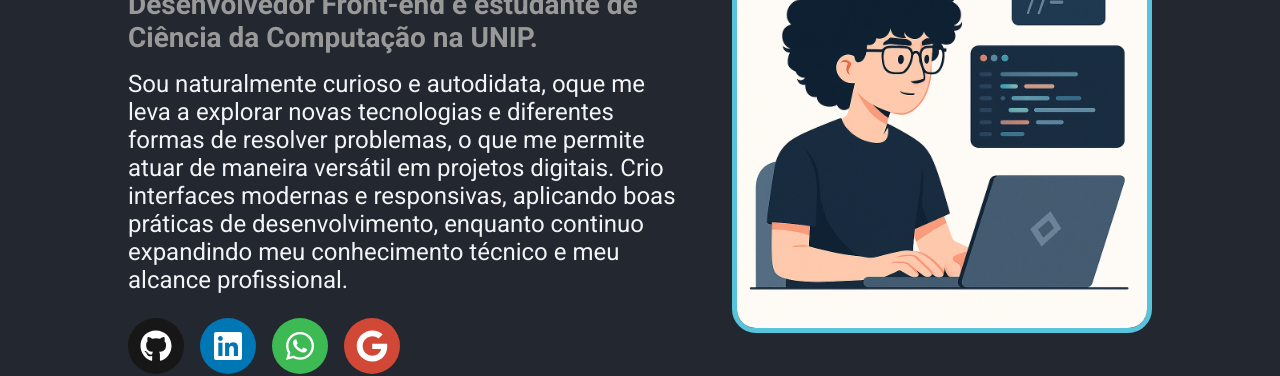
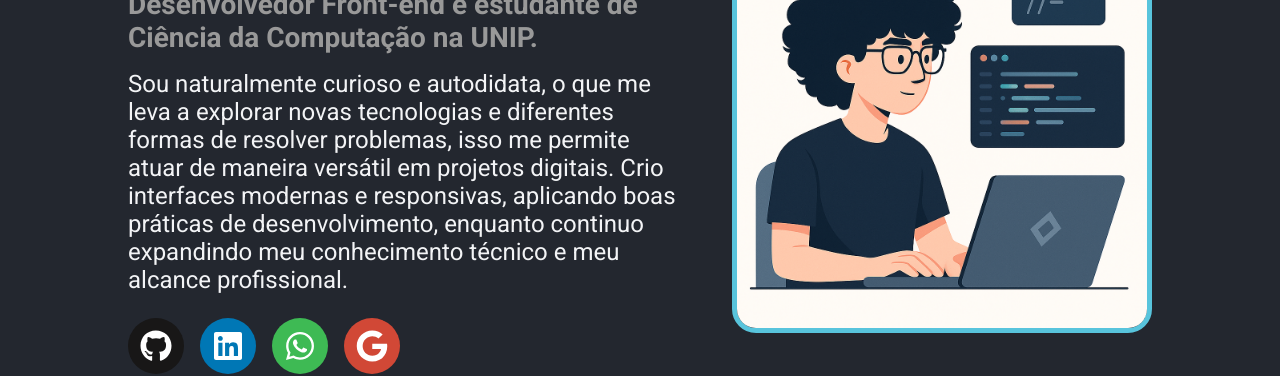
Before and after one commit to DaniloMachuca/portfolioNext, a Next.js app: page /home in a window 1280 px wide. Shown: the part 272-648 px from the top of the page. Built offline with nearby package versions, Linux system fonts and the light colour scheme.

Commit message:
fix: some texts

```diff
--- a/src/app/home/page.tsx
+++ b/src/app/home/page.tsx
@@ -38,8 +38,8 @@ const Home = () => {
               UNIP.
             </h4>
             <Text>
-              Sou naturalmente curioso e autodidata, oque me leva a explorar
-              novas tecnologias e diferentes formas de resolver problemas, o que
+              Sou naturalmente curioso e autodidata, o que me leva a explorar
+              novas tecnologias e diferentes formas de resolver problemas, isso
               me permite atuar de maneira versátil em projetos digitais. Crio
               interfaces modernas e responsivas, aplicando boas práticas de
               desenvolvimento, enquanto continuo expandindo meu conhecimento
--- a/src/app/layout.tsx
+++ b/src/app/layout.tsx
@@ -2,8 +2,6 @@ import type { Metadata } from "next";
 import { GlobalStyle } from "./styles";
 import { Roboto } from "next/font/google";
 import "./style.module.css";
-import Footer from "@/components/Footer";
-import Header from "@/components/Header";
 
 export const metadata: Metadata = {
   title: "DM - Portfolio",
```
